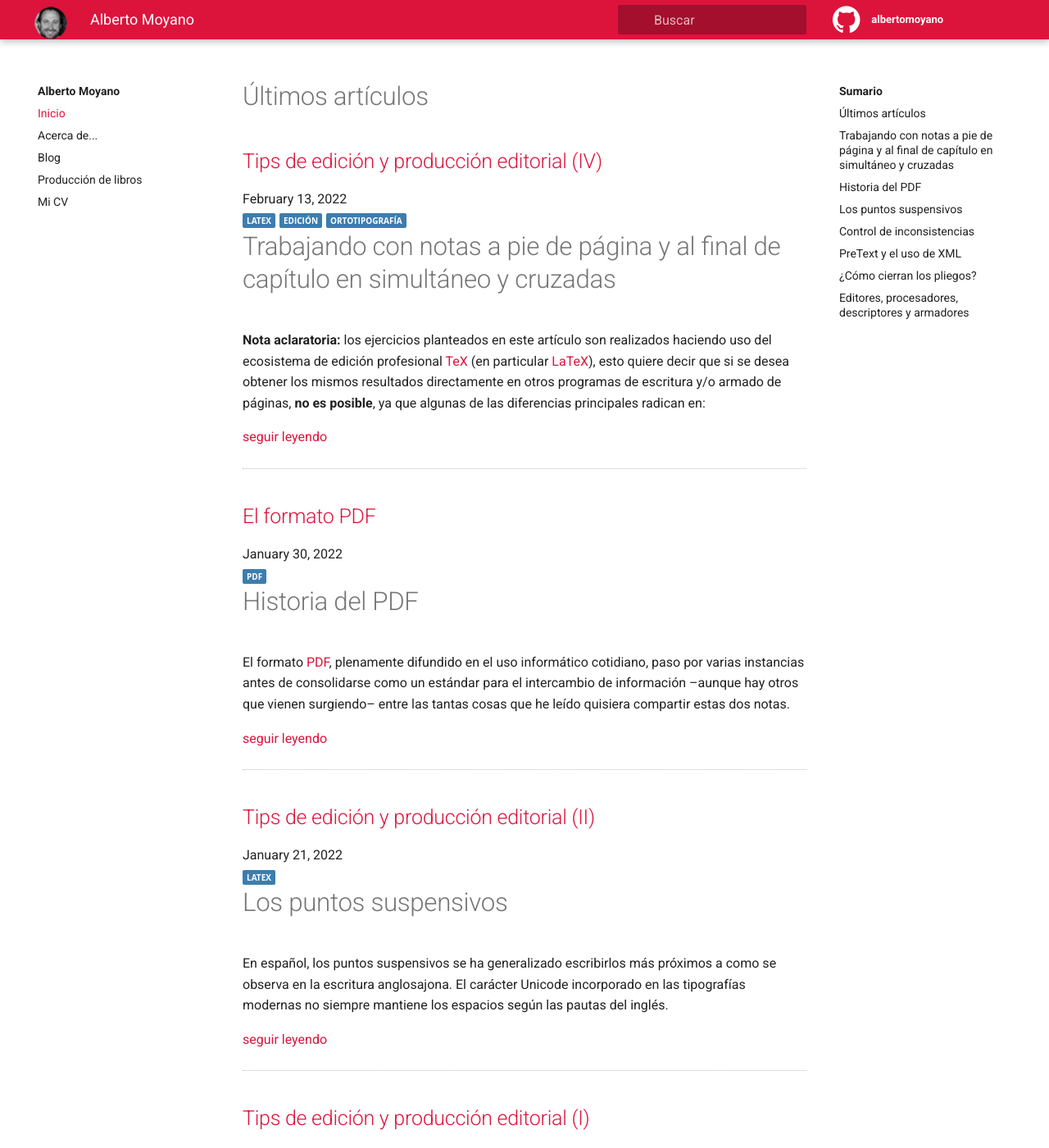
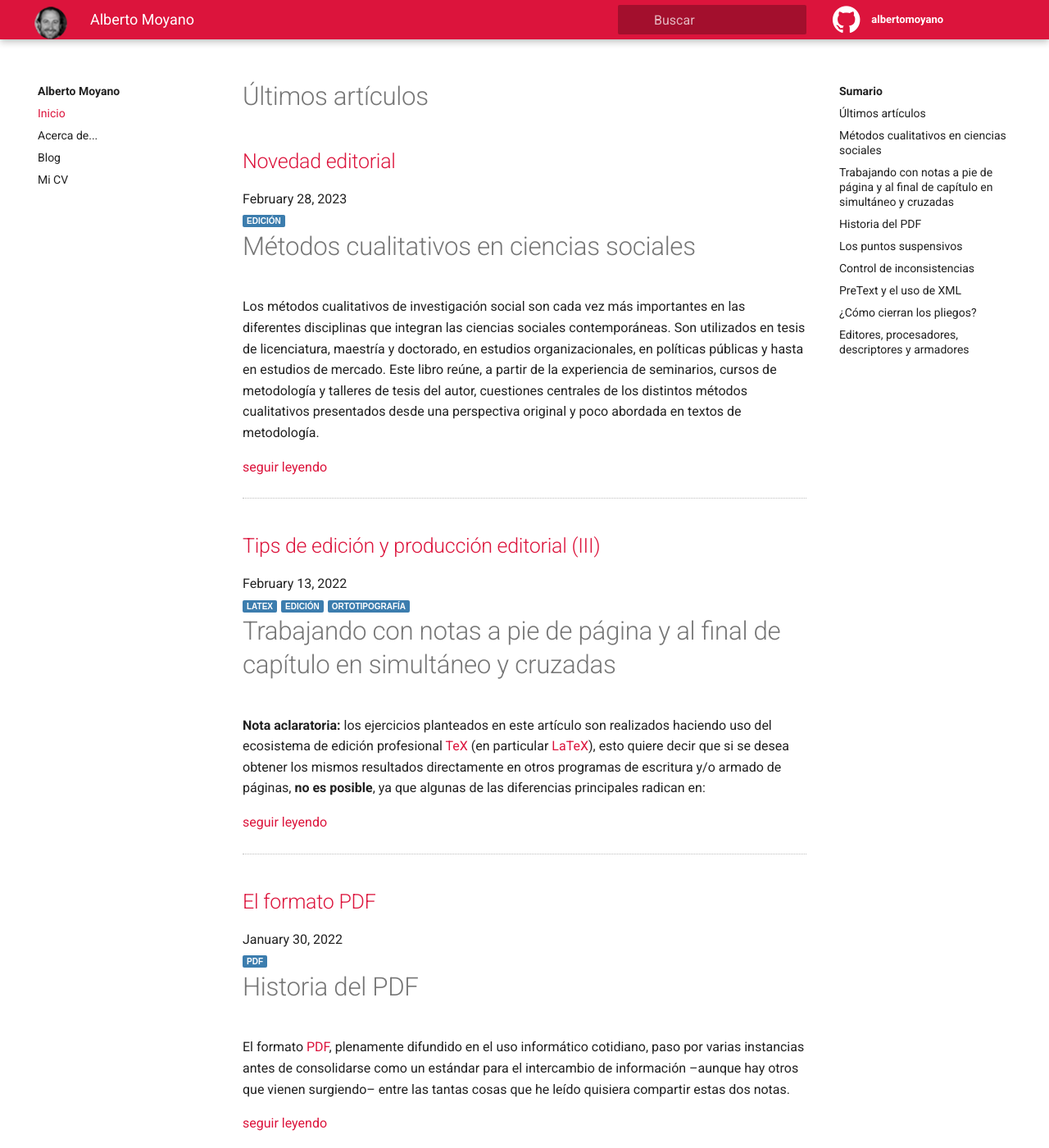
Before and after one commit to albertomoyano/albertomoyano.github.io, a Jekyll site: the page built from pages/novedades.md, in a window 1280 px wide and 1400 px high. Shown: the whole window at 82% size. Built offline with Jekyll 4.4.1, drawn with Linux system fonts in a browser that asks for light colours.

Commit message:
rediseño blog

```diff
--- a/_config.yml
+++ b/_config.yml
@@ -1,5 +1,3 @@
-# Welcome to Jekyll!
-#
 title: Alberto Moyano
 email: alberto.alejandro.moyano@gmail.com
 author: Alberto Moyano
@@ -12,7 +10,7 @@
 github_user: "albertomoyano"
 
 # Optional
-linkedin: albertomoyano
+linkedin: edicion-cientifica
 google-analytics: G-B24LS8J7J2
 logo: "assets/img/favicon.png"
 color: "#DC143C" # color de la cabecera
--- a/_data/toc.yml
+++ b/_data/toc.yml
@@ -22,7 +22,7 @@
 #      url: "docs/extras/interactive"
 - title: "Blog"
   url: "blog"
-- title: "Producción de libros"
-  url: "libros"
+# - title: "Libros"
+#   url: "libros"
 - title: "Mi CV"
   url: "cv"
--- a/_posts/2022-02-13-019.md
+++ b/_posts/2022-02-13-019.md
@@ -1,5 +1,6 @@
 ---
-title: "Tips de edición y producción editorial (IV)"
+layout: post
+title: "Tips de edición y producción editorial (III)"
 date: 2022-02-13
 badges:
  - type: primary
--- /dev/null
+++ b/_posts/2023-03-22-020.md
@@ -0,0 +1,26 @@
+---
+layout: post
+title: "Novedad editorial"
+date: 2023-02-28
+badges:
+ - type: primary
+   tag: edición
+---
+
+# Métodos cualitativos en ciencias sociales
+
+Los métodos cualitativos de investigación social son cada vez más importantes en las diferentes disciplinas que integran las ciencias sociales contemporáneas. Son utilizados en tesis de licenciatura, maestría y doctorado, en estudios organizacionales, en políticas públicas y hasta en estudios de mercado. Este libro reúne, a partir de la experiencia de seminarios, cursos de metodología y talleres de tesis del autor, cuestiones centrales de los distintos métodos cualitativos presentados desde una perspectiva original y poco abordada en textos de metodología.
+
+<!--more-->
+
+*Métodos cualitativos en ciencias sociales. Historia, técnicas y estrategias de investigación* es también una herramienta imprescindible para los estudiantes y graduados de ciencias sociales interesados en la investigación cualitativa. El itinerario propuesto comprende diversos autores, geografías y disciplinas en las cuales se suceden los paradigmas y modos de investigación, el análisis de datos a través de la inducción analítica y la teoría fundamentada, los estudios de casos, los estudios comparativos, las etnografías, la triangulación y los métodos mixtos. En este viaje, algunas escalas puedan parecer digresiones, sin embargo, constituyen una de las apuestas más enriquecedoras e iluminadoras sobre los desafíos, límites y alcances de la metodología cualitativa
+
+## Ficha legal
+
+| Título | *Métodos cualitativos en ciencias sociales*
+| Autor | Pablo Forni
+| ISBN | 978-950-793-403-2
+| Editorial | [Ediciones Imago Mundi](https://www.edicionesimagomundi.com/producto/metodos-cualitativos-en-ciencias-sociales/)
+| Licencia | [Copyright](https://es.wikipedia.org/wiki/Copyright)
+| En línea | la url del libro
+| Observaciones | Los métodos cualitativos de investigación social son cada vez más importantes en las diferentes disciplinas que integran las ciencias sociales contemporáneas.
--- a/assets/css/main.css
+++ b/assets/css/main.css
@@ -91,7 +91,7 @@
 /* Badges */
 
 span.badge {
-  font-family: "Open Sans", sans-serif;
+  font-family: "IBM Plex Sans", sans-serif;
   padding: 2px 5px;
   margin-right: 5px;
   text-transform: uppercase;
@@ -192,7 +192,7 @@
     color: rgba(0, 0, 0, .87);
     -webkit-font-feature-settings: "kern", "liga";
     font-feature-settings: "kern", "liga";
-    font-family: Roboto, Helvetica Neue, Helvetica, Arial, sans-serif;
+    font-family: IBM Plex Sans, Roboto, Helvetica Neue, Helvetica, Arial, sans-serif;
 }
 code, kbd, pre {
     color: rgba(0, 0, 0, .87);
```
Also changed, not shown: assets/bibliography/mybiblio.bib (deleted, +0 -24 lines), pages/archive.md (+1 -1 lines), pages/libros.md (deleted, +0 -6 lines).
